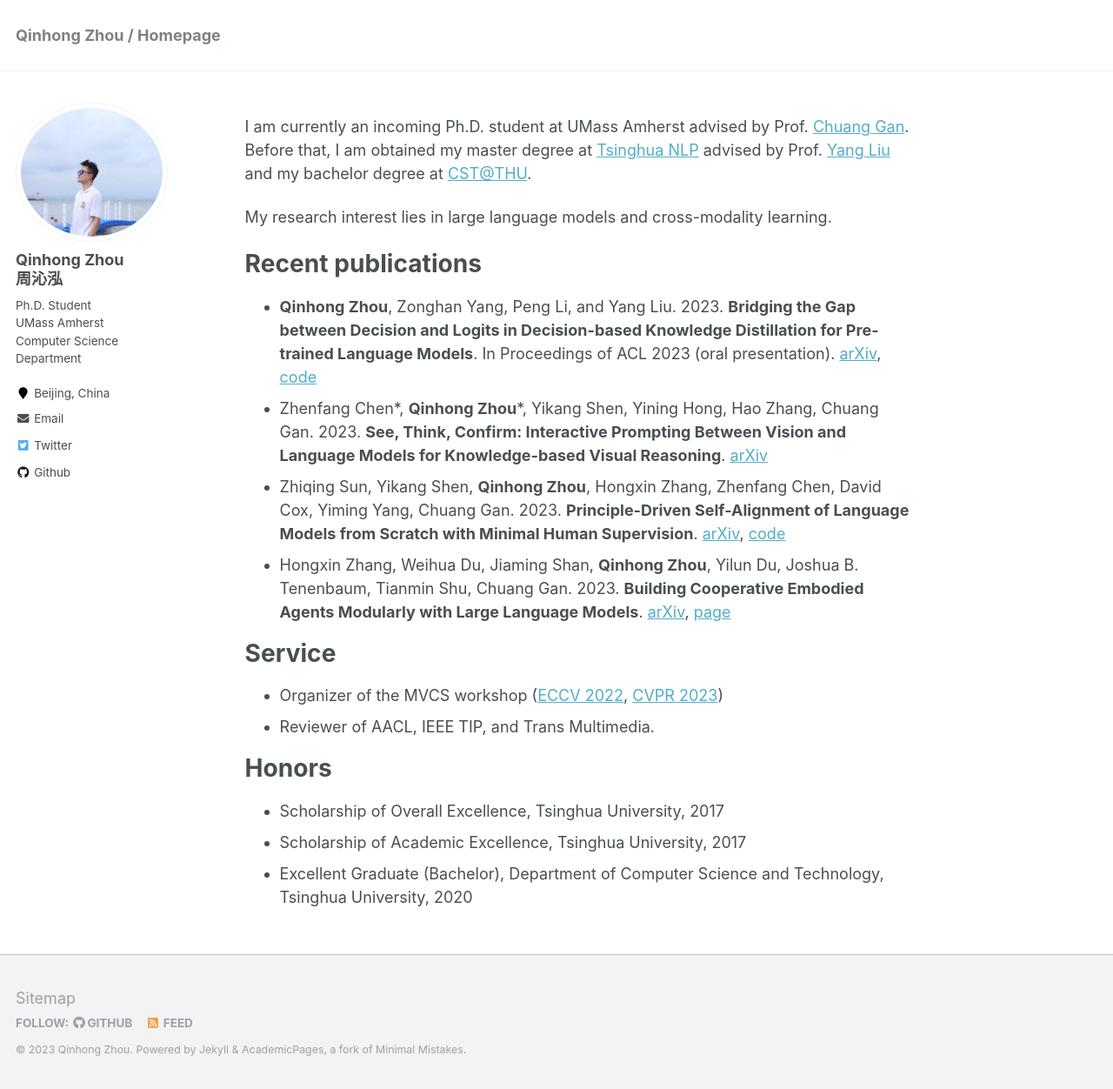
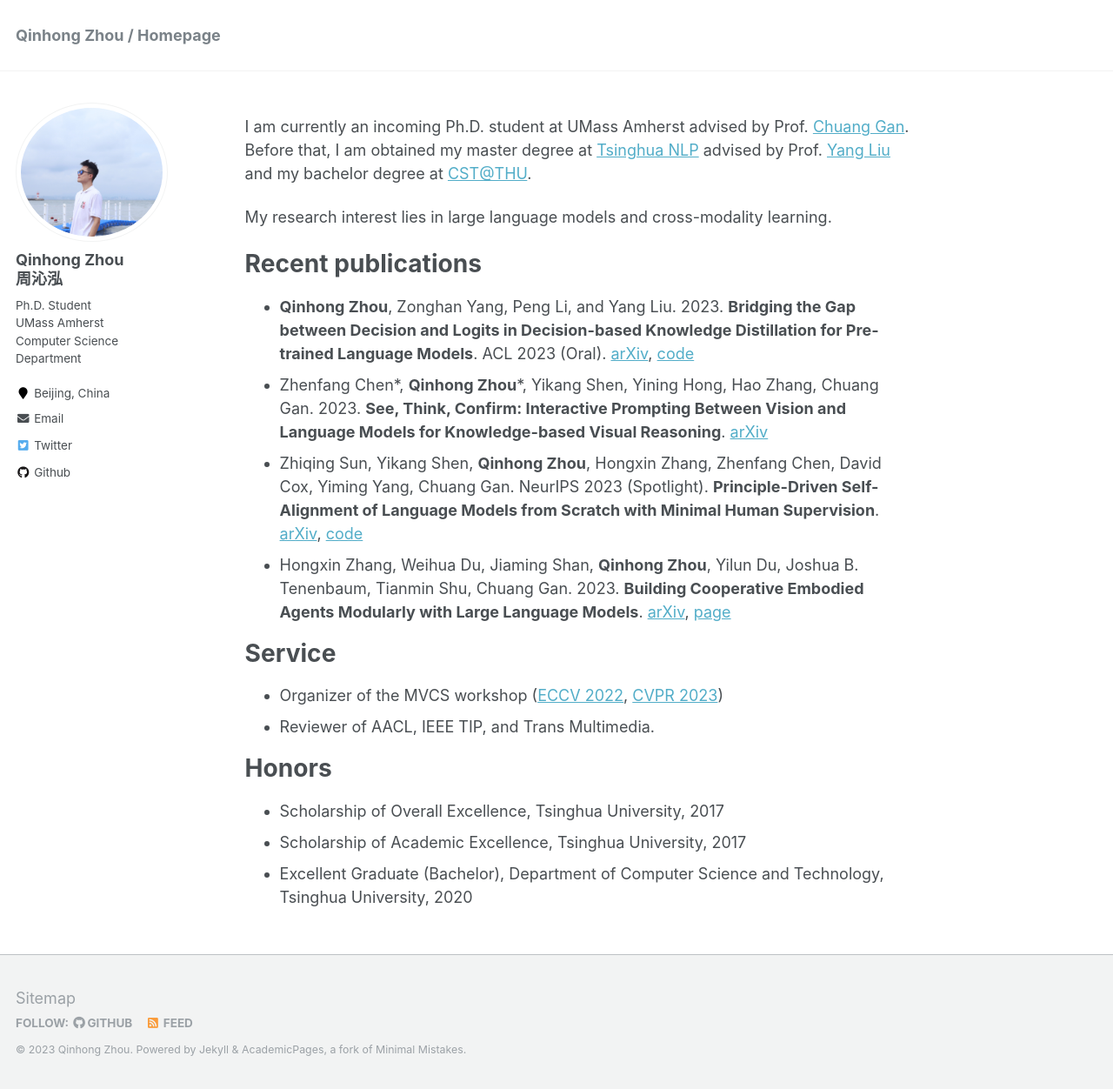
Before and after one commit to zhouqqhh/zhouqqhh.github.io, a Jekyll site: the page built from _pages/about.md, in a window 1280 px wide and 1252 px high. Shown: the whole window at 87% size. Built offline with Jekyll 4.4.1, drawn with Linux system fonts in a browser that asks for light colours.

Commit message:
Update about.md

```diff
--- a/_pages/about.md
+++ b/_pages/about.md
@@ -14,9 +14,9 @@ My research interest lies in large language models and cross-modality learning.
 
 Recent publications
 ======
-* **Qinhong Zhou**, Zonghan Yang, Peng Li, and Yang Liu. 2023. **Bridging the Gap between Decision and Logits in Decision-based Knowledge Distillation for Pre-trained Language Models**. In Proceedings of ACL 2023 (oral presentation). [arXiv](https://arxiv.org/abs/2306.08909), [code](https://github.com/zhouqqhh/DBKD-PLM)
+* **Qinhong Zhou**, Zonghan Yang, Peng Li, and Yang Liu. 2023. **Bridging the Gap between Decision and Logits in Decision-based Knowledge Distillation for Pre-trained Language Models**. ACL 2023 (Oral). [arXiv](https://arxiv.org/abs/2306.08909), [code](https://github.com/zhouqqhh/DBKD-PLM)
 * Zhenfang Chen\*, **Qinhong Zhou**\*, Yikang Shen, Yining Hong, Hao Zhang, Chuang Gan. 2023. **See, Think, Confirm: Interactive Prompting Between Vision and Language Models for Knowledge-based Visual Reasoning**. [arXiv](https://arxiv.org/abs/2301.05226)
-* Zhiqing Sun, Yikang Shen, **Qinhong Zhou**, Hongxin Zhang, Zhenfang Chen, David Cox, Yiming Yang, Chuang Gan. 2023. **Principle-Driven Self-Alignment of Language Models from Scratch with Minimal Human Supervision**. [arXiv](https://arxiv.org/abs/2305.03047), [code](https://github.com/IBM/Dromedary)
+* Zhiqing Sun, Yikang Shen, **Qinhong Zhou**, Hongxin Zhang, Zhenfang Chen, David Cox, Yiming Yang, Chuang Gan. NeurIPS 2023 (Spotlight). **Principle-Driven Self-Alignment of Language Models from Scratch with Minimal Human Supervision**. [arXiv](https://arxiv.org/abs/2305.03047), [code](https://github.com/IBM/Dromedary)
 * Hongxin Zhang, Weihua Du, Jiaming Shan, **Qinhong Zhou**, Yilun Du, Joshua B. Tenenbaum, Tianmin Shu, Chuang Gan. 2023. **Building Cooperative Embodied Agents Modularly with Large Language Models**. [arXiv](https://arxiv.org/abs/2307.02485), [page](https://vis-www.cs.umass.edu/Co-LLM-Agents/)
 
 Service
```
